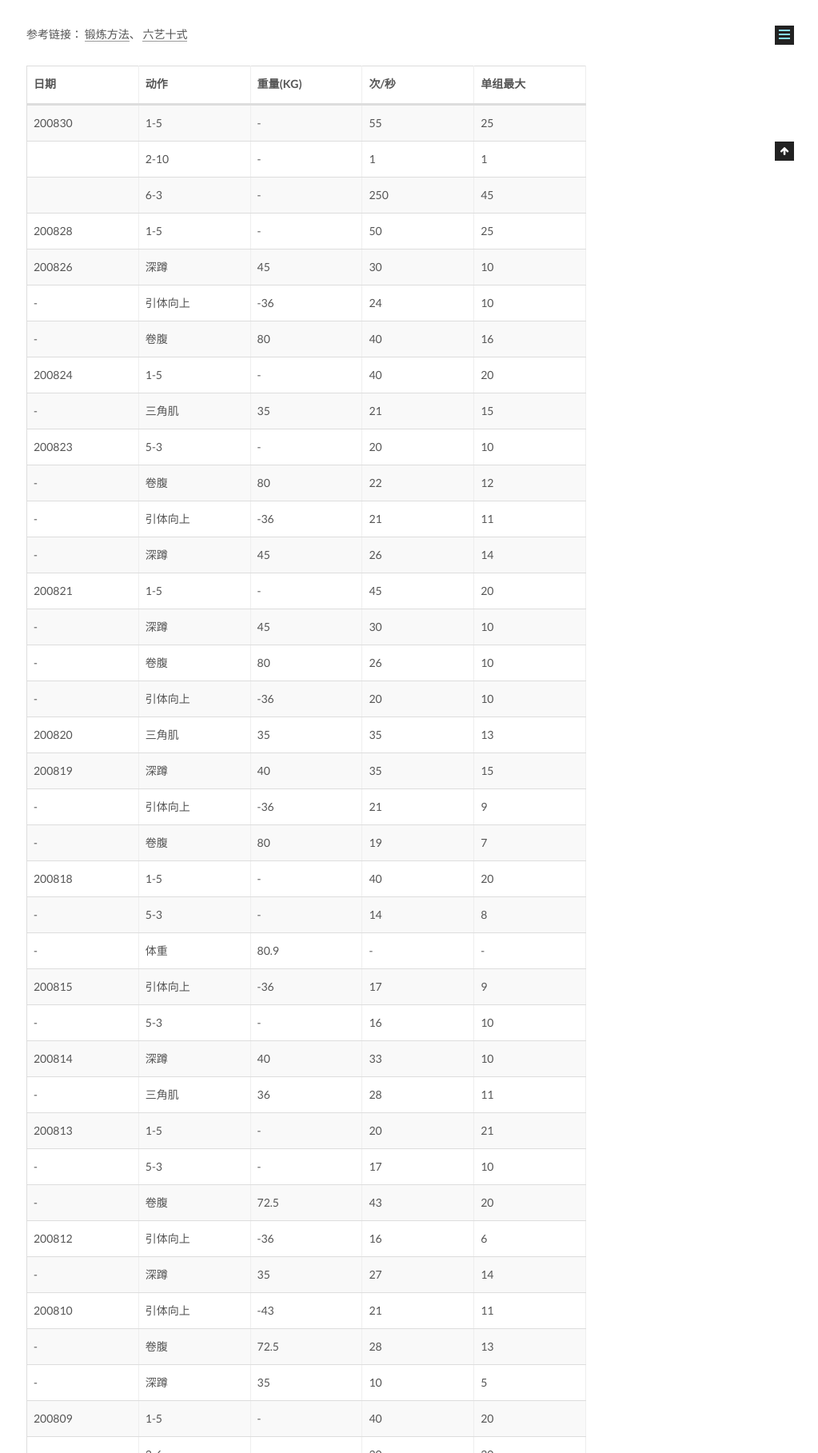
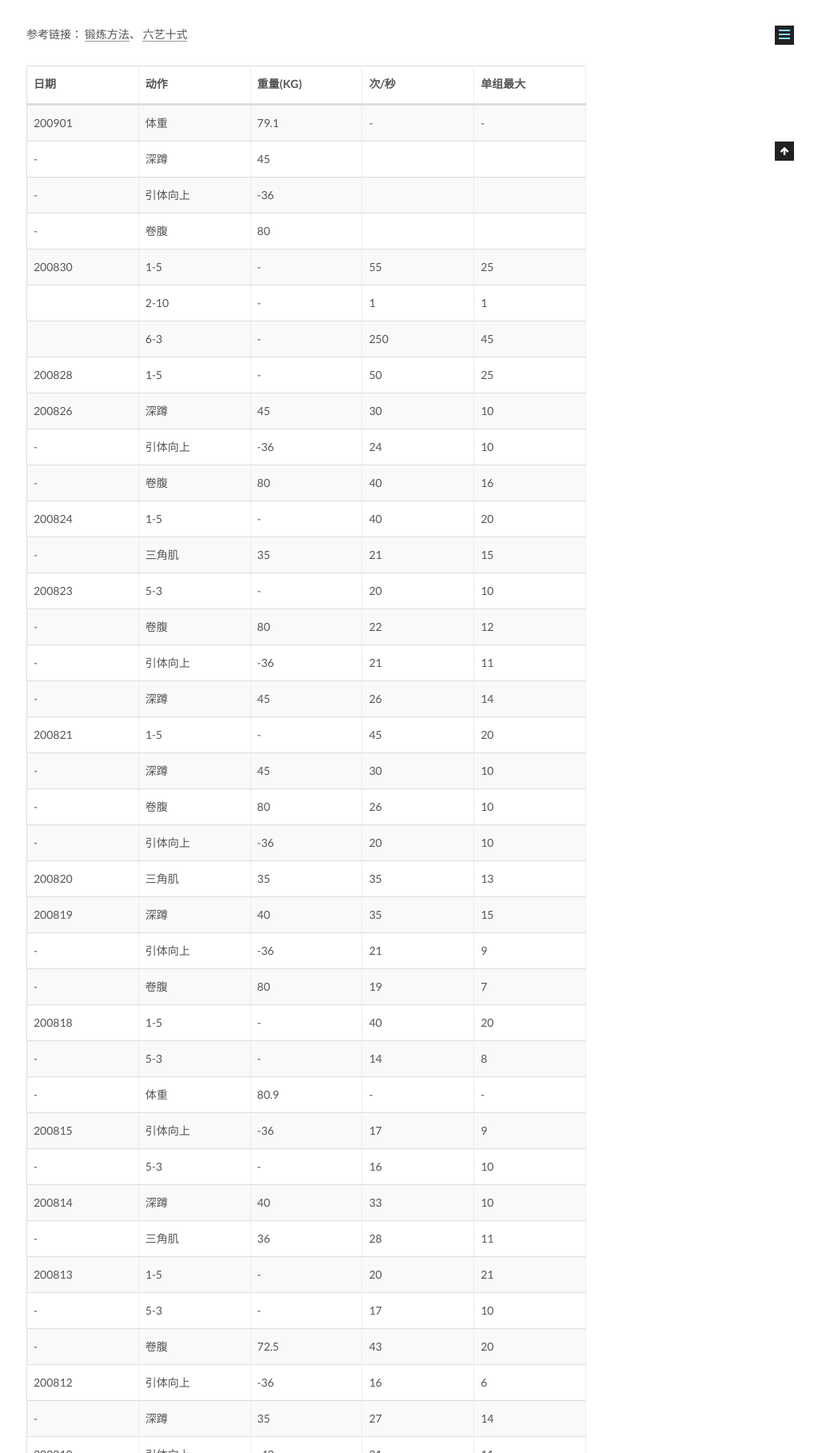
Before and after one commit to CodeHunter2006/CodeHunter2006.github.io, a Jekyll site: the page built from _posts/2020-06-01-Fitness_Record.md, in a window 1280 px wide, cut to the strip 799-2616 px from the top of the page. Shown: the whole strip at 80% size, without its empty margins (257-1280 px from the left). Built offline with Jekyll 4.4.1, drawn with Linux system fonts in a browser that asks for light colours.

Commit message:
[doc]: add contents.

```diff
--- a/_posts/2020-06-01-Fitness_Record.md
+++ b/_posts/2020-06-01-Fitness_Record.md
@@ -14,6 +14,10 @@ tags: Healthy
 
 | 日期   | 动作     | 重量(KG) | 次/秒 | 单组最大 |
 | ------ | -------- | -------- | ----- | -------- |
+| 200901 | 体重     | 79.1     | -     | -        |
+| -      | 深蹲     | 45       |       |          |
+| -      | 引体向上 | -36      |       |          |
+| -      | 卷腹     | 80       |       |          |
 | 200830 | 1-5      | -        | 55    | 25       |
 |        | 2-10     | -        | 1     | 1        |
 |        | 6-3      | -        | 250   | 45       |
```
